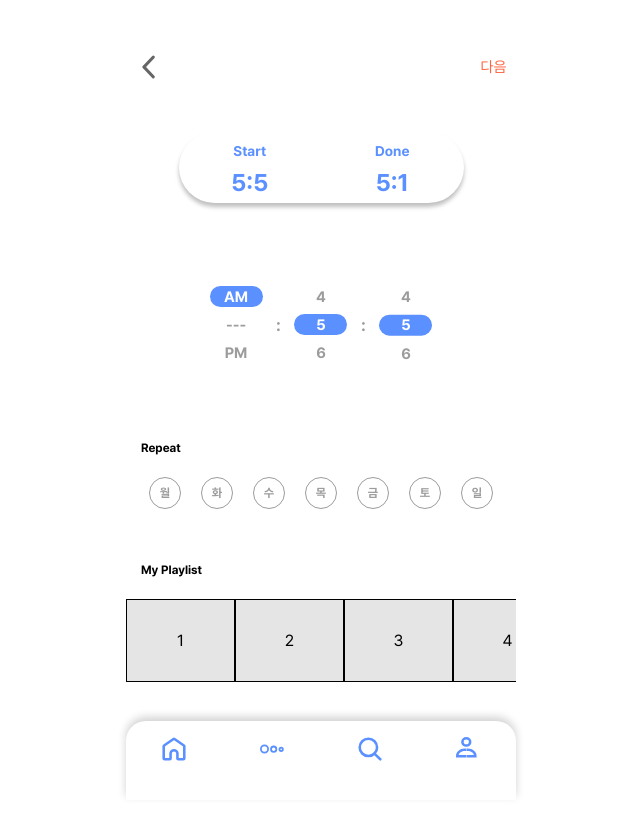
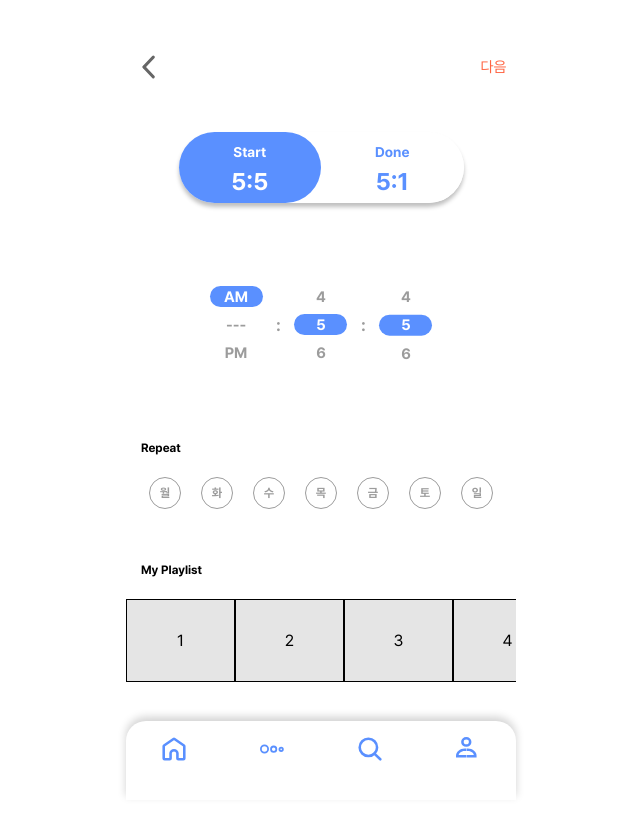
Before and after one commit to CommaProject/Comma-front-end-next, a Next.js app: page /config in a window 1280 px wide. Shown: the top 834 px of the page, without its empty margins (319-959 px from the left). Built offline with nearby package versions, Linux system fonts and the light colour scheme.

Commit message:
CMA-61 [refactor]: timepicker 선택시 배경 설정

```diff
--- a/src/components/pages/main/header/Header.style.tsx
+++ b/src/components/pages/main/header/Header.style.tsx
@@ -7,9 +7,9 @@ interface ButtonStateProps {
 export const Wrapper = styled.div`
   width: 100%;
   height: 92px;
+  top: 0;
 
   position: sticky;
-  top: 0;
   display: flex;
   justify-content: space-between;
   align-items: end;
--- a/src/components/pages/main/start-end-selector/StartEndSelector.style.tsx
+++ b/src/components/pages/main/start-end-selector/StartEndSelector.style.tsx
@@ -1,4 +1,8 @@
 import styled, { css } from 'styled-components';
+
+interface BoxStateProps {
+  isActivate: boolean;
+}
 
 export const Wrapper = styled.div`
   ${({ theme }) => {
@@ -21,17 +25,34 @@ export const Wrapper = styled.div`
   }}
 `;
 
-export const Box = styled.div`
-  width: 79px;
-  height: 50px;
+export const Background = styled.div`
+  width: 50%;
+`;
+export const Box = styled.div<BoxStateProps>`
+  ${({ theme, isActivate }) => {
+    const { colors } = theme;
+    return css`
+      width: 50%;
+      height: 100%;
 
-  display: flex;
-  flex-direction: column;
-  justify-content: space-between;
-  align-items: center;
+      display: flex;
+      flex-direction: column;
+      justify-content: center;
+      align-items: center;
+
+      color: ${isActivate ? colors.grayscale.white : colors.primary.main};
+
+      border-radius: 50px;
+      background-color: ${isActivate
+        ? colors.primary.main
+        : colors.grayscale.white};
+    `;
+  }}
 `;
 
 export const Head = styled.div`
+  padding-bottom: 12px;
+
   font-size: 14px;
 `;
 
--- a/src/components/pages/main/start-end-selector/StartEndSelector.tsx
+++ b/src/components/pages/main/start-end-selector/StartEndSelector.tsx
@@ -1,6 +1,7 @@
 import * as style from './StartEndSelector.style';
 
 interface StartEndSelectorProps {
+  isStartTime: boolean;
   startHour: number;
   startMin: number;
   doneHour: number;
@@ -8,6 +9,7 @@ interface StartEndSelectorProps {
   onChangeIsStart: (isStart: boolean) => void;
 }
 export const StartEndSelector = ({
+  isStartTime,
   startHour,
   startMin,
   doneHour,
@@ -16,6 +18,7 @@ export const StartEndSelector = ({
 }: StartEndSelectorProps) => (
   <style.Wrapper>
     <style.Box
+      isActivate={isStartTime}
       onClick={() => {
         onChangeIsStart(true);
       }}
@@ -24,6 +27,7 @@ export const StartEndSelector = ({
       <style.Time>{`${startHour}:${startMin}`}</style.Time>
     </style.Box>
     <style.Box
+      isActivate={!isStartTime}
       onClick={() => {
         onChangeIsStart(false);
       }}
--- a/src/components/template/config/ConfigTemplate.tsx
+++ b/src/components/template/config/ConfigTemplate.tsx
@@ -38,6 +38,7 @@ export const ConfigTemplate = ({
     <Header onClickNext={() => {}} onClickPrev={() => {}} />
     <style.Box>
       <StartEndSelector
+        isStartTime={isStartTime}
         startHour={
           configState.startTime.hour +
           (configState.startTime.meridiem === 'PM' ? 12 : 0)
```
Also changed, not shown: 1 other file (tests, documents, lock files or other folders).
